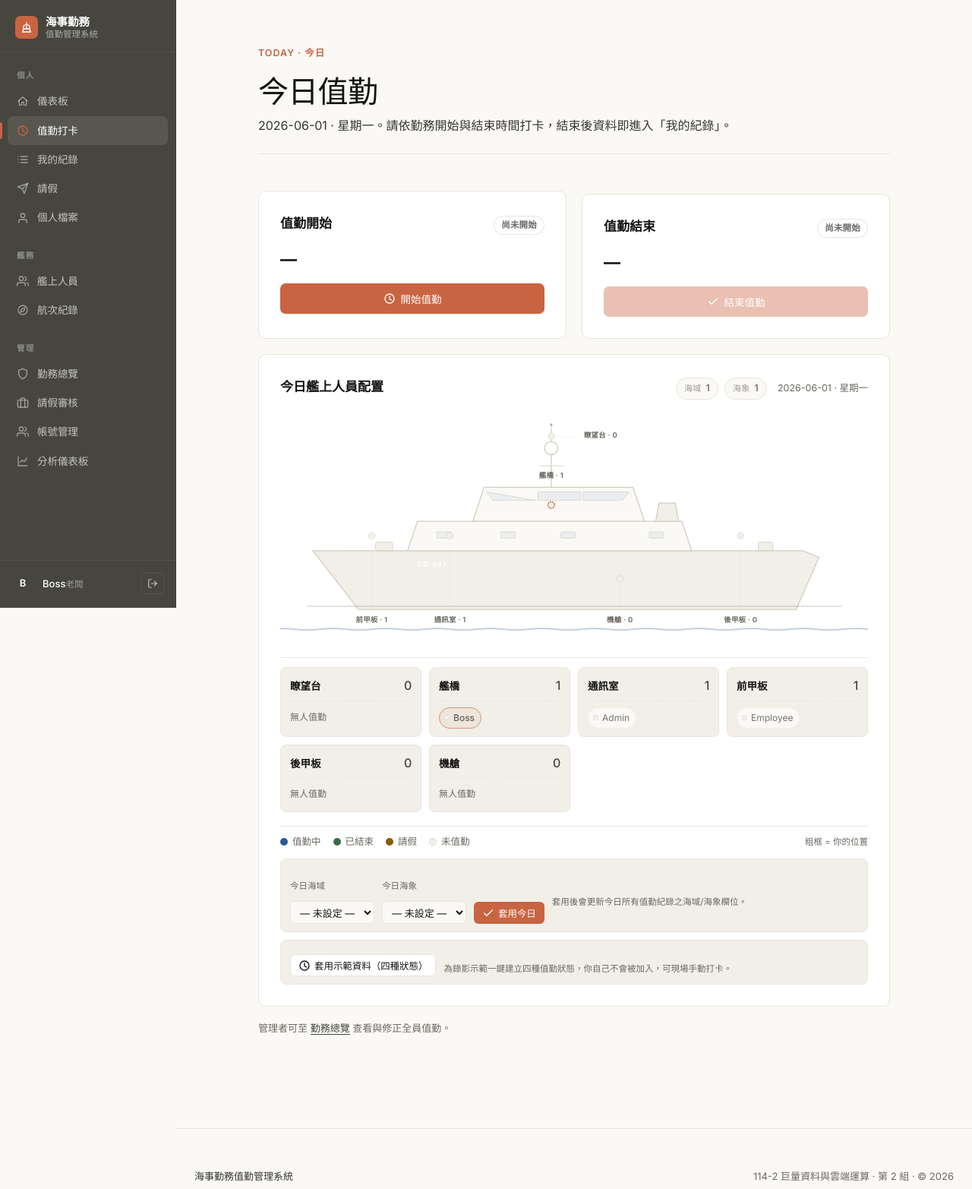
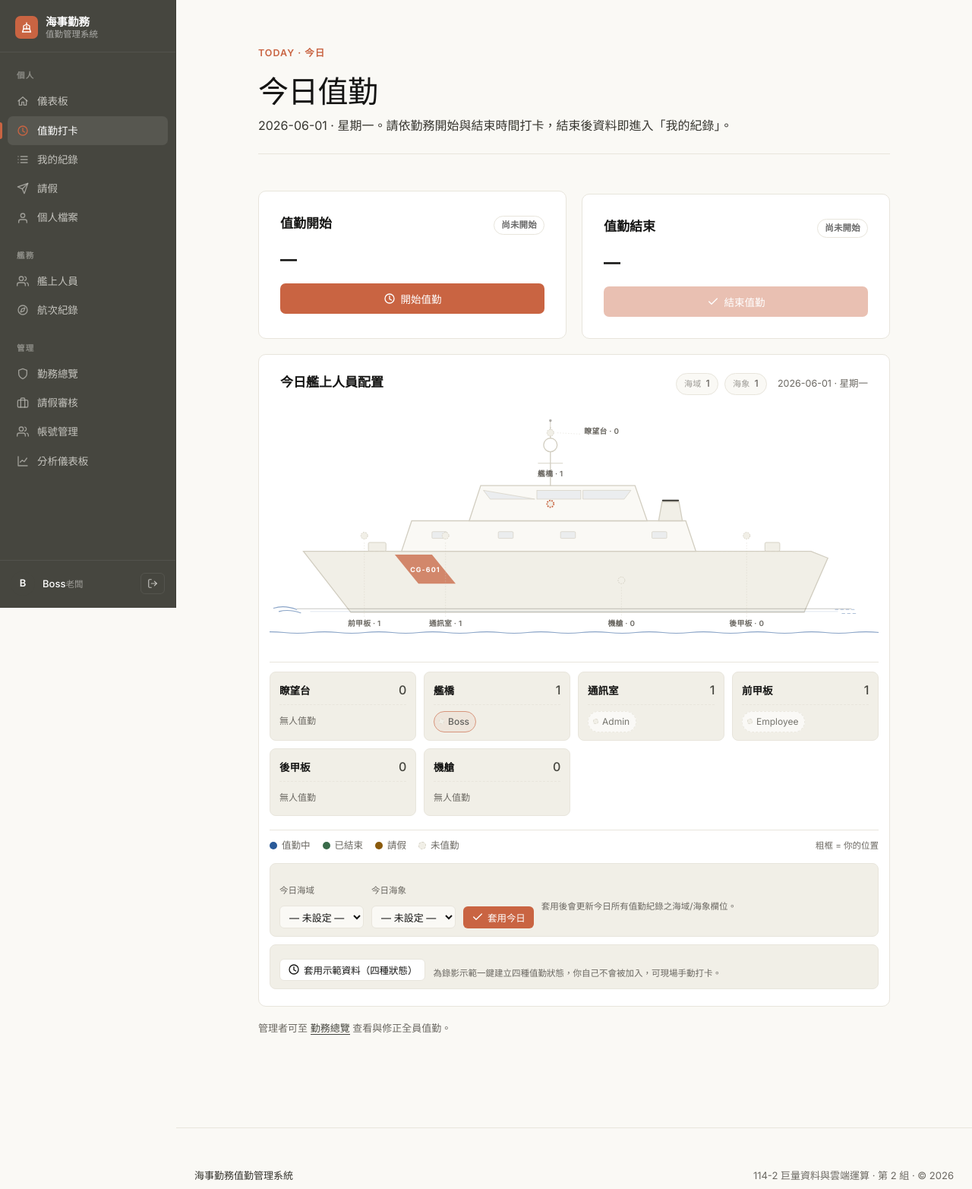
Before and after one commit to rocjveteran/114-2_BigDataCC-2nd, a PHP site: page /punch.php in a window 1280 px wide. Shown: the top 1565 px of the page at 76% size. Run offline with PHP 8.4, Linux system fonts and the light colour scheme; a user stored in the database is signed in; data comes from the database, SQL or seed files in the repository; data that the repository does not hold is empty.

Commit message:
[app] 船艦圖收尾優化：海巡 stripe + 水線細節 + 卡片面板放大
船隻圖
- 移除原本沒有 CSS 樣式的死線 .sh-stripe-line，改為正規海巡橘色
  diagonal 識別 stripe（polygon 185,220→275,263，平行四邊形向後傾）
- CG-601 hull number 重新置中於 stripe 上、白字符合真實塗裝
- 煙囪頂端新增小細節 cap line（深色短橫）

水線
- 主水線下方加 .sh-waterline-soft 細微反射線（opacity 0.18）
- 船艏破浪 .sh-foam（兩段藍色弧線浪花，opacity 0.55）
- 船尾尾流 .sh-wake（兩段藍色虛線拖痕，opacity 0.38）

版面
- .ship-card padding 28px → 22px/14px（橫向縮 14px*2 → SVG 多 28px 寬）
- card-head 補回 14px 內邊距保持文字對齊

驗證
- docker php -l 通過
- 所有新增座標手動核對皆在 viewBox 0 0 900 360 內、無與既有元素重疊

Co-Authored-By: Claude Opus 4.7 <noreply@anthropic.com>

```diff
--- a/src/app/punch.php
+++ b/src/app/punch.php
@@ -320,8 +320,8 @@ $wd = $weekday_zh[(int)date('w')];
           L 50,215
           Z"/>
 
-        <!-- Thin subtle accent stripe (海巡 identification — single line, no fill wedge) -->
-        <line class="sh-stripe-line" x1="110" y1="260" x2="790" y2="245"/>
+        <!-- 海巡 identification: diagonal accent stripe near bow（海巡署統一標識） -->
+        <polygon class="sh-stripe-band" points="185,220 240,220 275,263 220,263"/>
 
         <!-- LOWER SUPERSTRUCTURE -->
         <path class="sh-struct" d="M 195,215 L 210,170 L 615,170 L 630,215 Z"/>
@@ -340,8 +340,9 @@ $wd = $weekday_zh[(int)date('w')];
         <rect class="sh-window" x="430" y="186" width="22" height="10" rx="1.5"/>
         <rect class="sh-window" x="565" y="186" width="22" height="10" rx="1.5"/>
 
-        <!-- FUNNEL (single, aft of bridge) -->
+        <!-- FUNNEL (single, aft of bridge) + small cap detail at top -->
         <path class="sh-funnel" d="M 575,170 L 580,142 L 605,142 L 610,170 Z"/>
+        <line class="sh-funnel-cap" x1="581" y1="140" x2="604" y2="140"/>
 
         <!-- MAST: single vertical, one radar dome, one antenna crossbar -->
         <line class="sh-mast" x1="415" y1="118" x2="415" y2="32"/>
@@ -360,11 +361,19 @@ $wd = $weekday_zh[(int)date('w')];
         <line class="sh-railing" x1="100" y1="215" x2="195" y2="215"/>
         <line class="sh-railing" x1="630" y1="215" x2="800" y2="215"/>
 
-        <!-- Hull registration (subtle, on upper hull) -->
-        <text class="sh-reg" x="210" y="240" text-anchor="start" fill="var(--text-soft)">CG-601</text>
+        <!-- Hull registration: CG-601 置中於海巡 stripe（白字符合真實塗裝） -->
+        <text class="sh-reg" x="230" y="246" text-anchor="middle">CG-601</text>
 
-        <!-- Waterline -->
+        <!-- Waterline (主水線) + 細微反射線 -->
         <line class="sh-waterline" x1="40" y1="300" x2="860" y2="300"/>
+        <line class="sh-waterline-soft" x1="60" y1="304" x2="840" y2="304"/>
+
+        <!-- Bow cutwater foam: 船艏破浪激起的白色浪花 -->
+        <path class="sh-foam" d="M 6,299 Q 22,294 40,301 M 14,304 Q 28,300 46,306" fill="none"/>
+
+        <!-- Stern wake: 船尾尾流（虛線拖痕） -->
+        <line class="sh-wake" x1="836" y1="301" x2="866" y2="301"/>
+        <line class="sh-wake" x1="846" y1="307" x2="868" y2="307"/>
 
         <!-- Sea waves (amplitude reflects today's sea state) -->
         <g class="sh-wave-group <?= h($sea_anim) ?>">
--- a/src/app/style.css
+++ b/src/app/style.css
@@ -805,7 +805,8 @@ td .btn{ vertical-align: middle; }
 .footer-meta{ letter-spacing: 0; }
 
 /* ── Ship crew visualization ─────────────────────────────── */
-.ship-card{ overflow: visible; }
+.ship-card{ overflow: visible; padding: 22px 14px; }
+.ship-card .card-head{ padding: 0 14px; }
 
 .ship-svg{
   width: 100%;
@@ -886,6 +887,34 @@ td .btn{ vertical-align: middle; }
 .sh-stripe{
   fill: var(--primary);
   opacity: .82;
+}
+.sh-stripe-band{
+  fill: var(--accent);              /* 海巡 livery 橘色 */
+  opacity: .75;
+}
+.sh-funnel-cap{
+  stroke: var(--text-soft);
+  stroke-width: 2.2;
+  stroke-linecap: round;
+}
+.sh-waterline-soft{
+  stroke: var(--info);
+  stroke-width: 0.9;
+  opacity: .18;
+}
+.sh-foam{
+  stroke: var(--info);
+  stroke-width: 1.3;
+  stroke-linecap: round;
+  fill: none;
+  opacity: .55;
+}
+.sh-wake{
+  stroke: var(--info);
+  stroke-width: 1.2;
+  stroke-linecap: round;
+  stroke-dasharray: 4 4;
+  opacity: .38;
 }
 .sh-reg{
   font-family: var(--font-sans);
```
